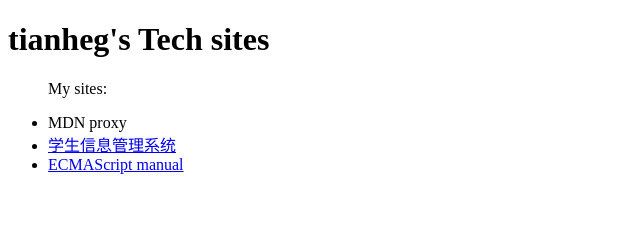
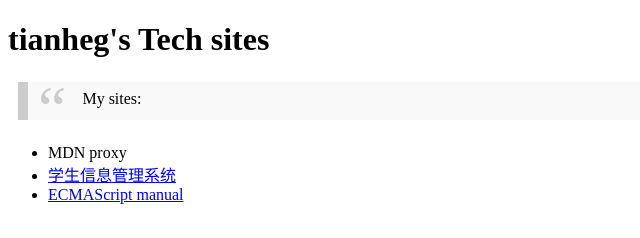
Before and after one commit to tianheg/tianheg.org, a plain HTML site: page index.html in a window 1280 px wide. Shown: the whole page, without its empty margins (0-640 px from the left). Drawn offline with Linux system fonts and the light colour scheme.

Commit message:
Update index.html

```diff
--- a/index.html
+++ b/index.html
@@ -5,11 +5,30 @@
   <meta charset="UTF-8">
   <meta name="viewport" content="width=device-width, initial-scale=1.0">
   <title>tianheg's Tech sites</title>
+  <style>
+    blockquote {
+      background: #f9f9f9;
+      border-left: 10px solid #ccc;
+      margin: 1.5em 10px;
+      padding: .5em 10px;
+    }
+    blockquote::before {
+      color: #ccc;
+      content: open-quote;
+      font-size: 4em;
+      line-height: .1em;
+      margin-right:.25em;
+      vertical-align: -.4em;
+    }
+    blockquote p {
+      display: inline;
+    }
+  </style>
 </head>
 
 <body>
   <h1>tianheg's Tech sites</h1>
-  <blockquote>My sites:</blockquote>
+  <blockquote><p>My sites:</p></blockquote>
   <ul>
     <li>MDN proxy</li>
     <li><a href="https://student.tianheg.org" target="_blank">学生信息管理系统</a></li>
```
